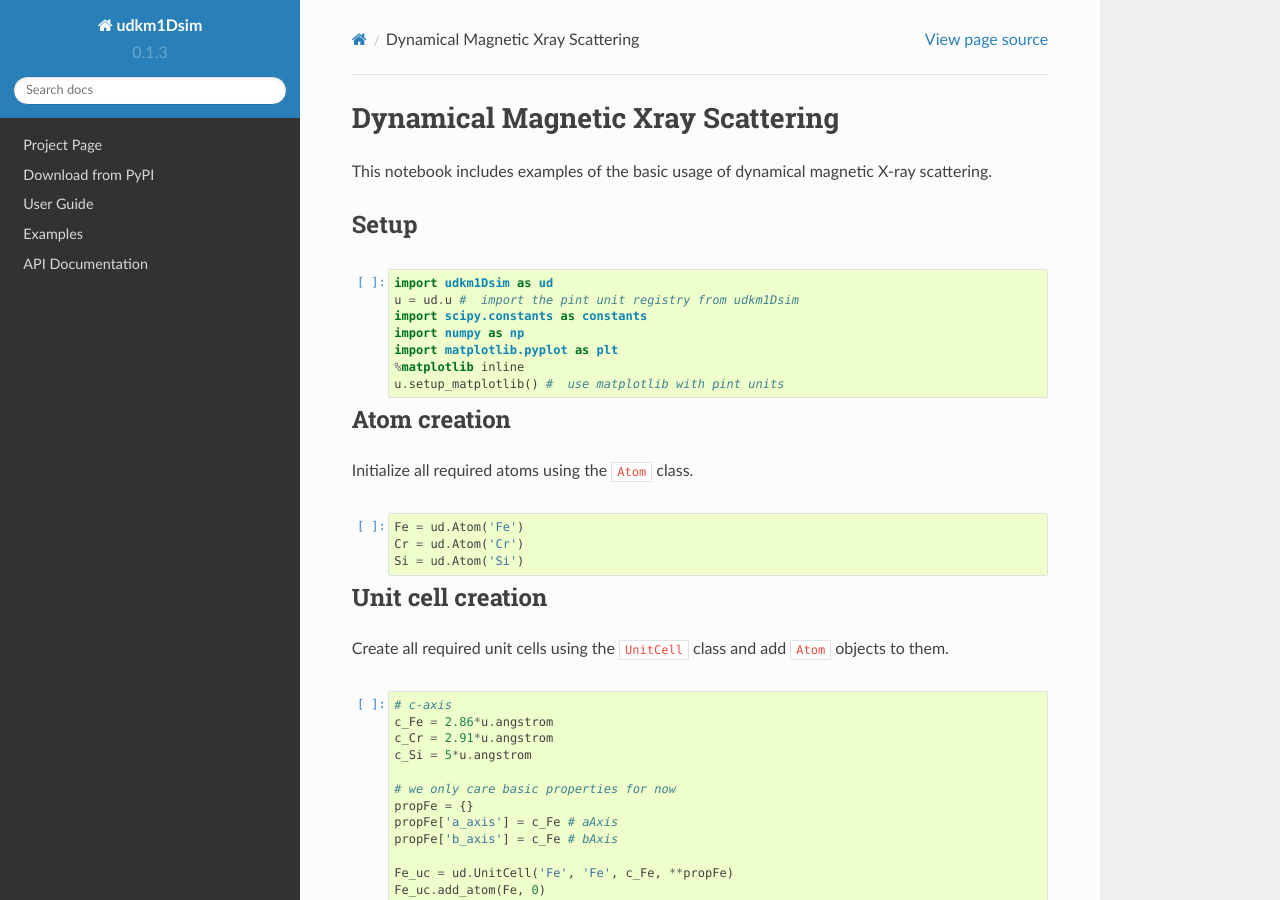
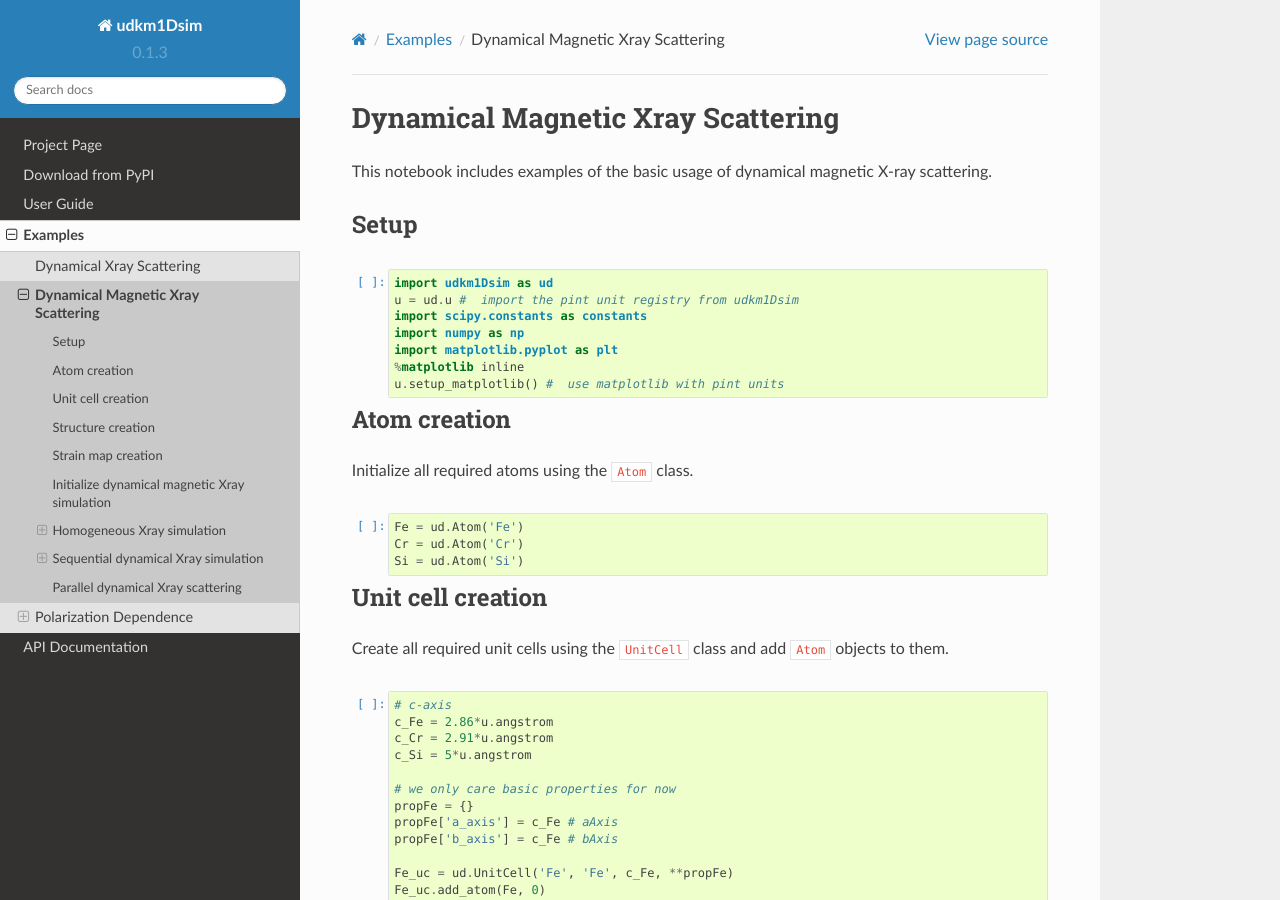
Before and after one commit to dschick/udkm1Dsim, a Sphinx documentation site: the page built from docs/source/examples/dynamical_magnetic_xray.ipynb, in a window 1280 px wide and 900 px high. Built offline with Sphinx 7.4.7 and the Read the Docs theme 2.0.0, drawn with Linux system fonts in a browser that asks for light colours.

Commit message:
add dynamical_magnetic_xray.ipynb to doc toctree

```diff
--- a/docs/source/examples.rst
+++ b/docs/source/examples.rst
@@ -4,3 +4,4 @@ Examples
 .. toctree::
 
     Dynamical Xray Scattering <examples/dynamical_xray.ipynb>
+    Dynamical Magnetic Xray Scattering <examples/dynamical_magnetic_xray.ipynb>
```
